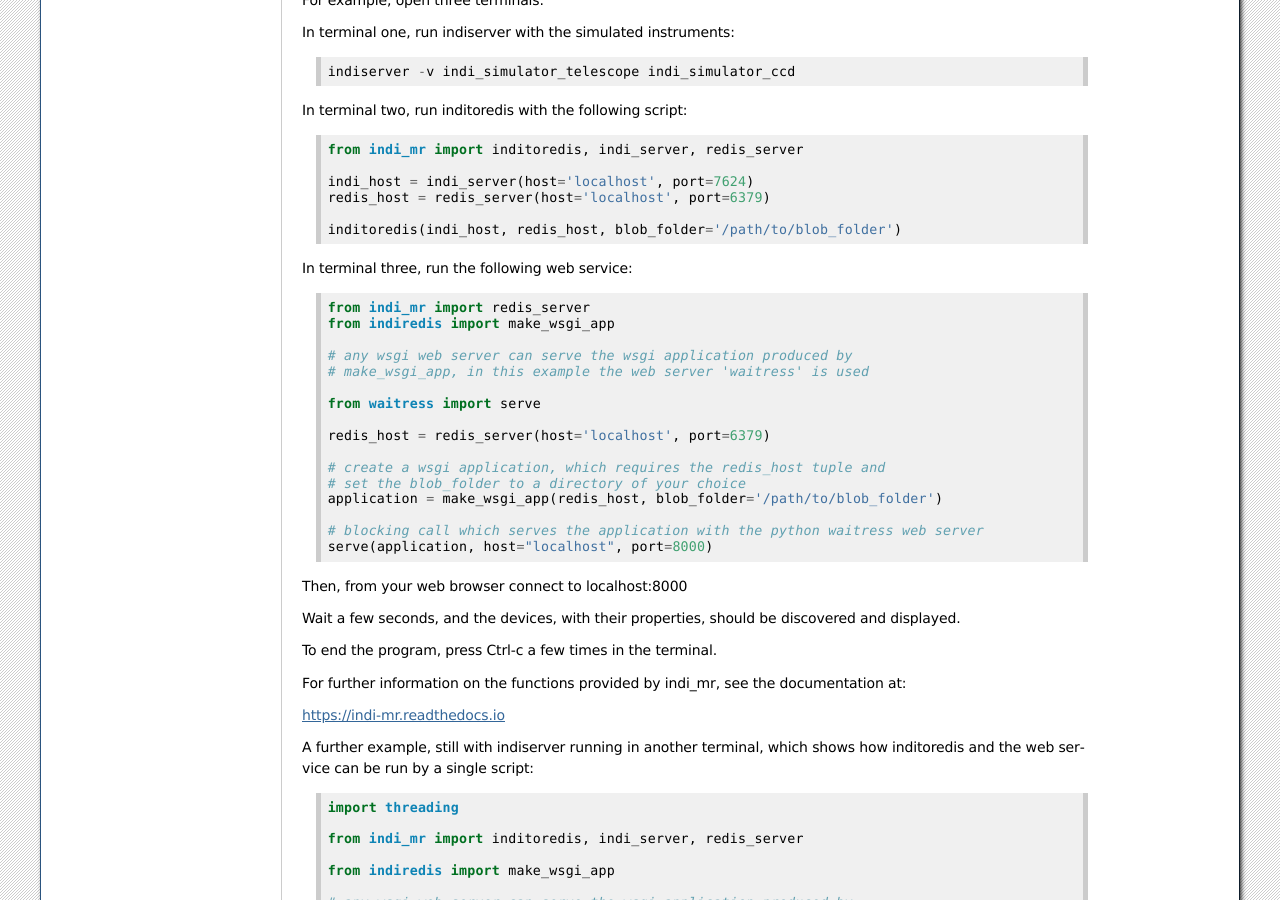
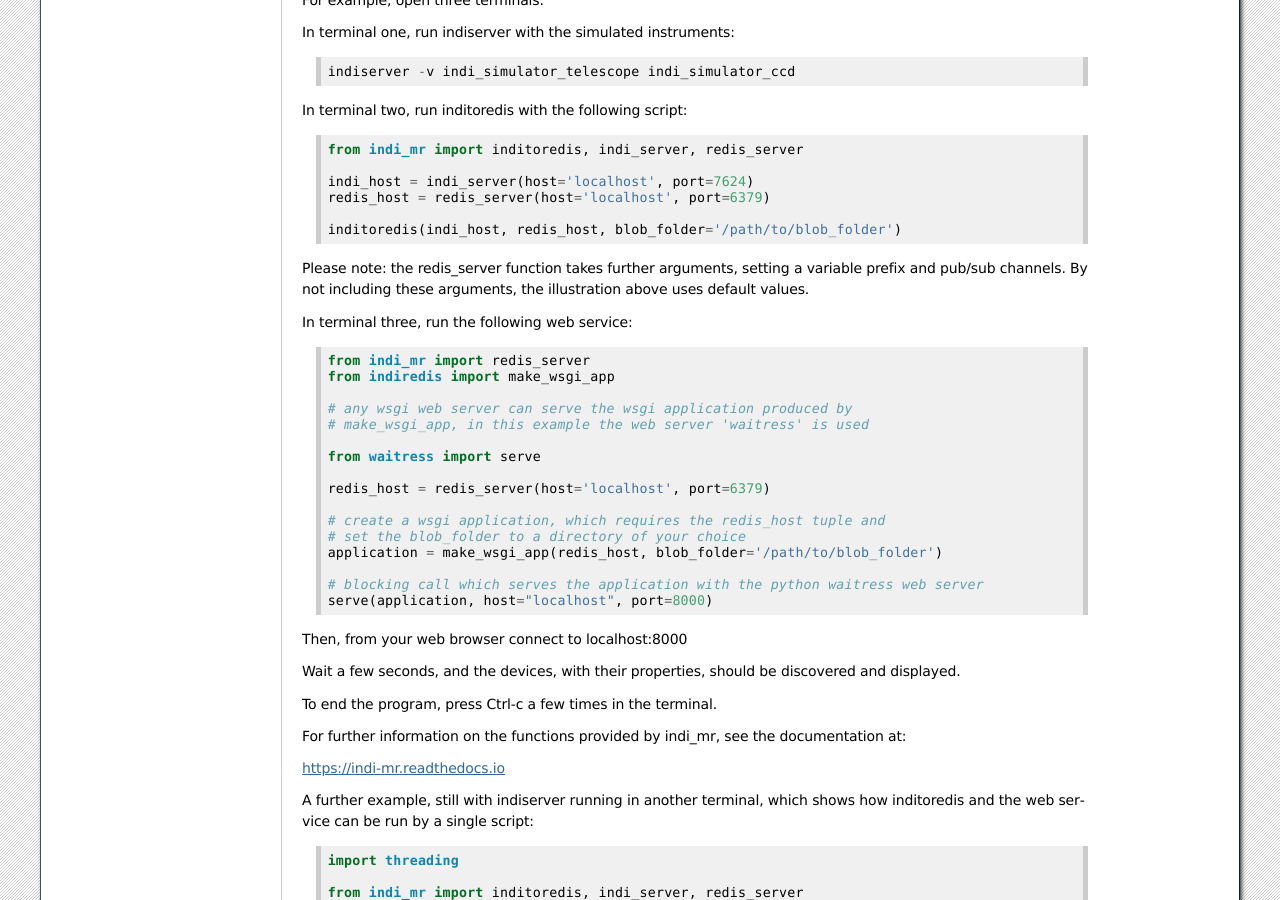
Before and after one commit to bernie-skipole/indi, a Sphinx documentation site: the page built from docs/source/usage/functions.rst, in a window 1280 px wide and 900 px high, scrolled down 3270 px. Built offline with Sphinx 7.4.7, drawn with Linux system fonts in a browser that asks for light colours.

Commit message:
Further doc changes

```diff
--- a/docs/source/usage/functions.rst
+++ b/docs/source/usage/functions.rst
@@ -189,6 +189,9 @@ In terminal two, run inditoredis with the following script::
     redis_host = redis_server(host='localhost', port=6379)
 
     inditoredis(indi_host, redis_host, blob_folder='/path/to/blob_folder')
+
+Please note: the redis_server function takes further arguments, setting a variable prefix and pub/sub channels.
+By not including these arguments, the illustration above uses default values.
 
 In terminal three, run the following web service::
 
```
